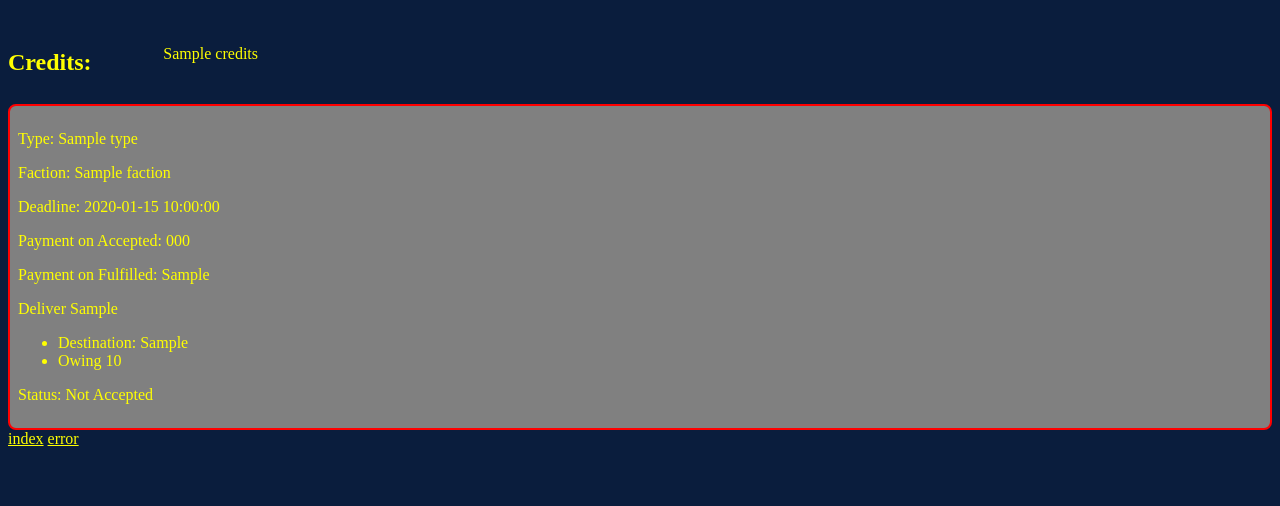
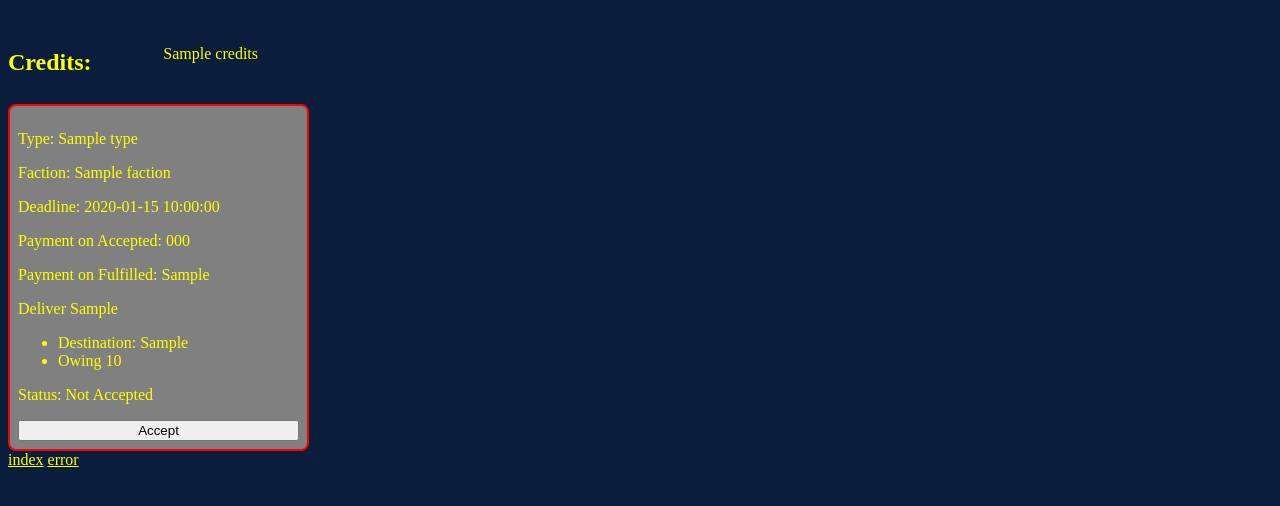
Before and after one commit to SMAKWANA01/minirepo, a Flask app: template templates/summary.html in a window 1280 px wide. Shown: the part 126-632 px from the top of the page. Run offline with Flask 3, Linux system fonts and the light colour scheme; the template is opened without the code that fills it: most values are stand-ins (such as "Sample title", 1, 10 or a date in 2020).

Commit message:
Accepted contracts

```diff
--- a/main.py
+++ b/main.py
@@ -17,13 +17,12 @@ error_message = "This is an error message"
 error_code = 67
 
 app = Flask(__name__)
-
+agent = None
 @app.route("/", methods = ["GET", "POST"])
 def index():
 
     if request.method == "POST":
         token = request.form.get("username")# This could be token or username.
-        global agent
         try:
             agent = Agent(token)
         except Exception as e:
@@ -40,7 +39,16 @@ def error():
 
 @app.route("/summary")
 def summary():
+    return render_template("summary.html", agent=agent)
 
+@app.route("/contracts/<contract_id>", methods=["POST"])
+def accept_contract(contract_id):
+    for contract in agent.contracts:
+        if contract.id == contract_id:
+            try:
+                contract.accept()
+            except Exception as e:
+                return render_template("error.html", error_code=e.args[0], error_message=e.args[1])
     return render_template("summary.html", agent=agent)
 
 if __name__ == "__main__":
--- a/my_classes.py
+++ b/my_classes.py
@@ -13,7 +13,7 @@ MY_SHIPS = "https://api.spacetraders.io/v2/my/ships"
 TOKEN_FILE = "agents.json"
 
 
-#---------HE FOLLOWING TWO FUNCTIONS ARTE COPIED FROM SIR'S TEMPLATE---------#
+#---------THE FOLLOWING TWO FUNCTIONS ARTE COPIED FROM SIR'S TEMPLATE---------#
 UTC_FORMAT = "%Y-%m-%dT%H:%M:%S.%f%z"
 DISPLAY_FORMAT = " %B, %Y"
 def parse_datetime(dt):
@@ -34,7 +34,9 @@ def format_datetime(dt_text):
 class Contract():
     def __init__(self, contract_id, token):
 
-        load = self._load_contract(contract_id, token)
+
+        self.token = token
+        load = self._load_contract(contract_id)
         data = load["data"]
 
         self.id = data["id"]
@@ -48,16 +50,17 @@ class Contract():
         self.fulfilled = data["fulfilled"]
         self.deadlineToAccept = data["deadlineToAccept"]
 
-        #There may be many things to deliver, hence a list of dictionaries, with "tradeSymbol", "destinationSymbol", "unitsRequired", "unitsFulfilled"
+        #There may be many things to deliver, hence a list of dictionaries,
+        #with "tradeSymbol", "destinationSymbol", "unitsRequired", "unitsFulfilled"
         #The units part is integers
 
         self.deliver = data["terms"]["deliver"]
 
 
 
-    def _load_contract(self, contract_id, token):
+    def _load_contract(self, contract_id):
 
-        response = requests.get(MY_CONTRACTS +f"/{contract_id}", headers={"Authorization": f"Bearer {token}"})
+        response = requests.get(MY_CONTRACTS +f"/{contract_id}", headers={"Authorization": f"Bearer {self.token}"})
 
 
         if response.status_code != 200:
@@ -66,6 +69,18 @@ class Contract():
             raise Exception(response.status_code, response.reason)
         return response.json()
 
+    #TODO: Is this just a procedure then ?
+    def accept(self):
+        response = requests.post(MY_CONTRACTS +f"/{self.id}/accept", headers={"Authorization": f"Bearer {self.token}"})
+        if response.status_code != 200:
+            print("Something went wrong, Agent class load_contract")
+            print(response.text)# Only for debugging
+            raise Exception(response.status_code, response.reason)
+        self.accepted = True
+        self.deadlineToAccept = None
+
+    #TODO: get ship info, bring into cargo (from agent?) then fulfill contract.
+    #combine orbit with navigate
 
 
 
--- a/static/styles.css
+++ b/static/styles.css
@@ -24,6 +24,13 @@ div th, div td {
     text-align: center;
 }
 
+.contracts {
+    display: grid;
+    grid-template-columns: repeat(4, 1fr); /* 4 per row, one fraction each */
+    gap: 20px;
+    width: 100%;
+}
+
 .contract {
     background: var(--accent);
     border: 2px solid var(--accent2);
--- a/templates/summary.html
+++ b/templates/summary.html
@@ -46,6 +46,9 @@
                 <p>Status: Accepted</p>
             {% else %}
                 <p>Status: Not Accepted</p>
+                <form action="", method ="POST">
+                    <button type="submit", style="width: 100%;">Accept</button>
+                </form>
             {% endif %}
 
 
```
Also changed, not shown: agents.json (+1 -1 lines).
